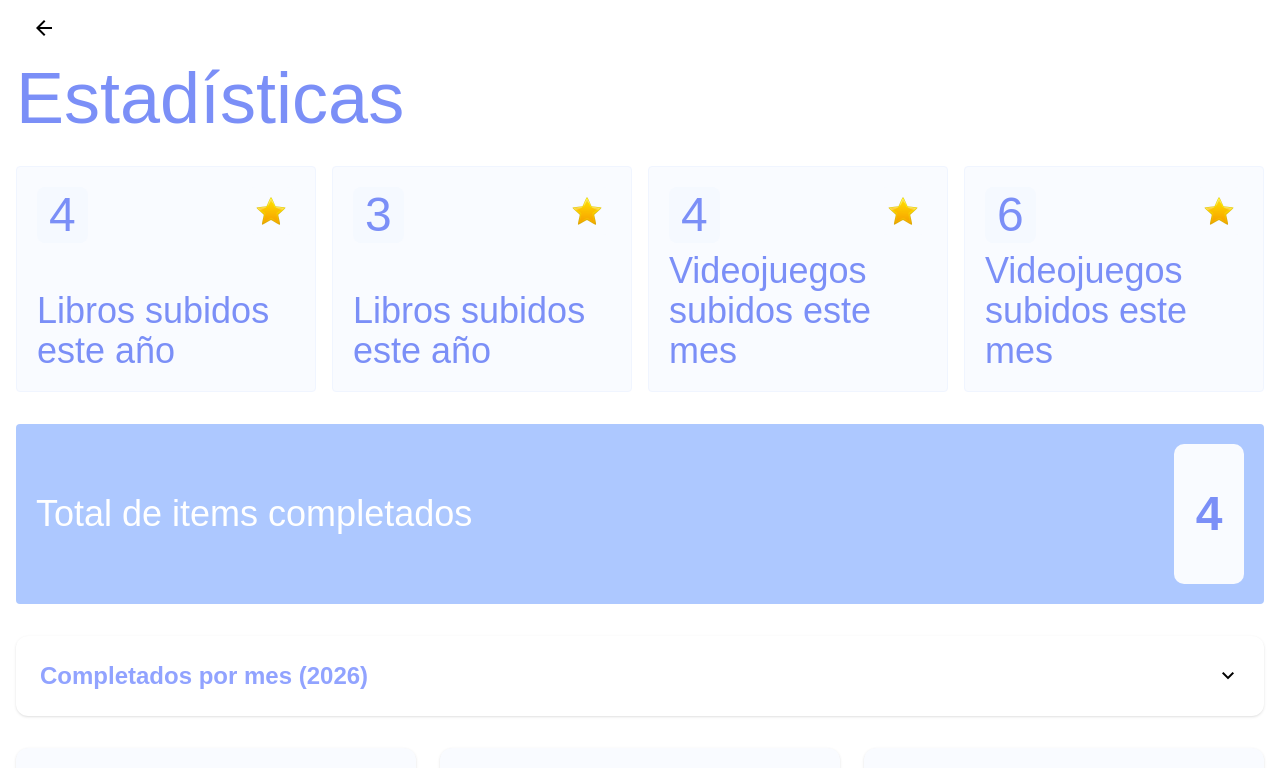
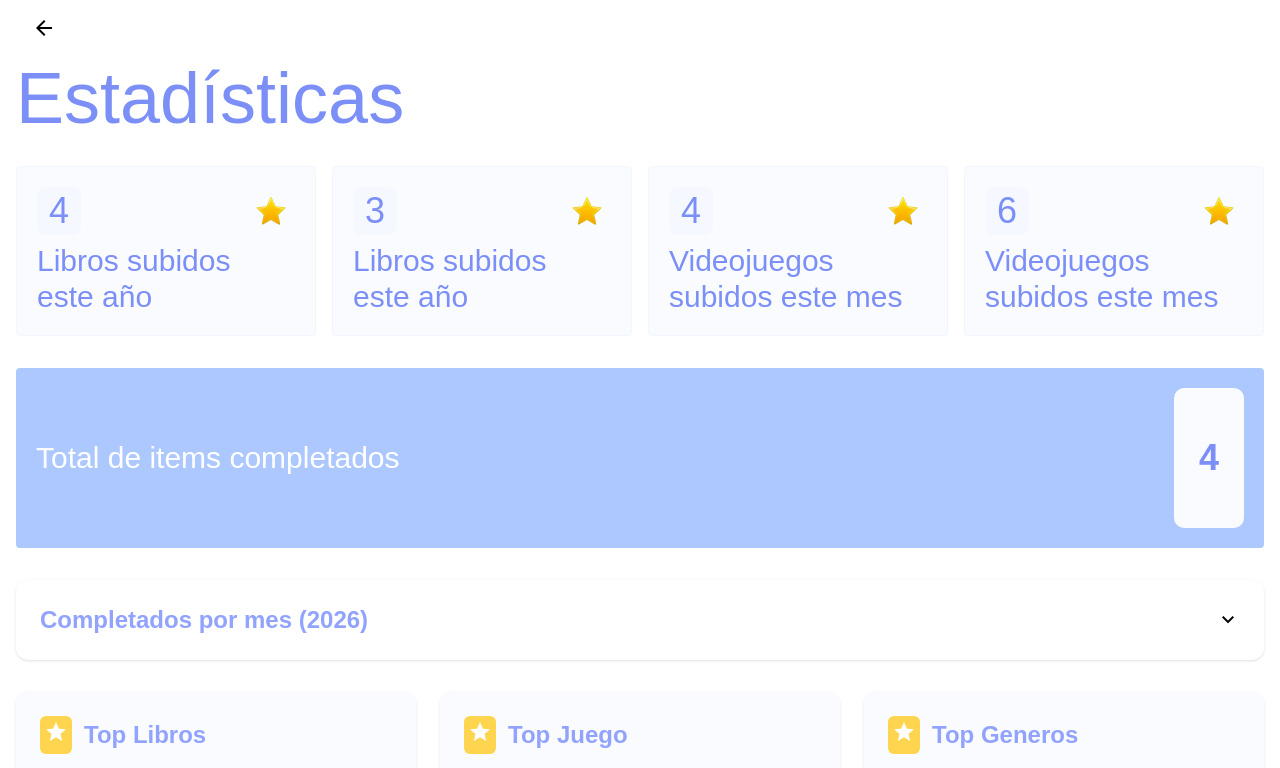
Before and after one commit to egilp04/listO, a React (Vite) app: page / in a window 1280 px wide. Shown: the top 768 px of the page. Built offline with nearby package versions, Linux system fonts and the light colour scheme.

Commit message:
cambioEstadisticas

```diff
--- a/src/componentes/tarjetas/cardEstadistica.tsx
+++ b/src/componentes/tarjetas/cardEstadistica.tsx
@@ -10,12 +10,12 @@ const CardEstadistica: React.FC<CardEstadisticaProps> = ({ imagen, numero, texto
     return (
         <div className="card-estadistica">
             <div className="flex justify-between items-start mb-2">
-                <h2 className="bg-primary-100 rounded-lg px-3 py-1">{numero}</h2>
+                <p className="bg-primary-100 rounded-lg px-3 py-1 text-primary-700 font-Titulos font-medium text-2xl md:text-3xl lg:text-4xl">{numero}</p>
                 <div className="bg-primary-50 p-2 rounded-lg">
                     <img src={imagen} alt="icon" className="w-8 h-8 object-contain" />
                 </div>
             </div>
-            <h3>{texto}</h3>
+            <p className="text-primary-700 font-Titulos font-medium text-xl md:text-2xl lg:text-3xl">{texto}</p>
         </div>
     );
 };
--- a/src/componentes/tarjetas/cardEstadisticaG.tsx
+++ b/src/componentes/tarjetas/cardEstadisticaG.tsx
@@ -11,13 +11,13 @@ const CardEstadisticaG: React.FC<CardEstadisticaGProps> = ({
 }) => {
   return (
     <div className="card-estadistica-g">
-      <h3 className="text-white">{texto}</h3>
+      <p className="text-white font-Titulos font-medium text-xl md:text-2xl lg:text-3xl">{texto}</p>
 
-            <div className="bg-primary-50 rounded-[10px] flex items-center justify-center shrink-0 w-[25px] h-personalizado-50 md:w-personalizado-50 md:h-[100px] lg:w-personalizado-70 lg:h-[140px]">
-                <h2 className="font-bold">{numero}</h2>
-            </div>
-        </div>
-    );
+      <div className="bg-primary-50 rounded-[10px] flex items-center justify-center shrink-0 w-[25px] h-personalizado-50 md:w-personalizado-50 md:h-[100px] lg:w-personalizado-70 lg:h-[140px]">
+        <p className="font-bold text-primary-700 font-Titulos text-2xl md:text-3xl lg:text-4xl">{numero}</p>
+      </div>
+    </div>
+  );
 };
 
 export default CardEstadisticaG;
```
